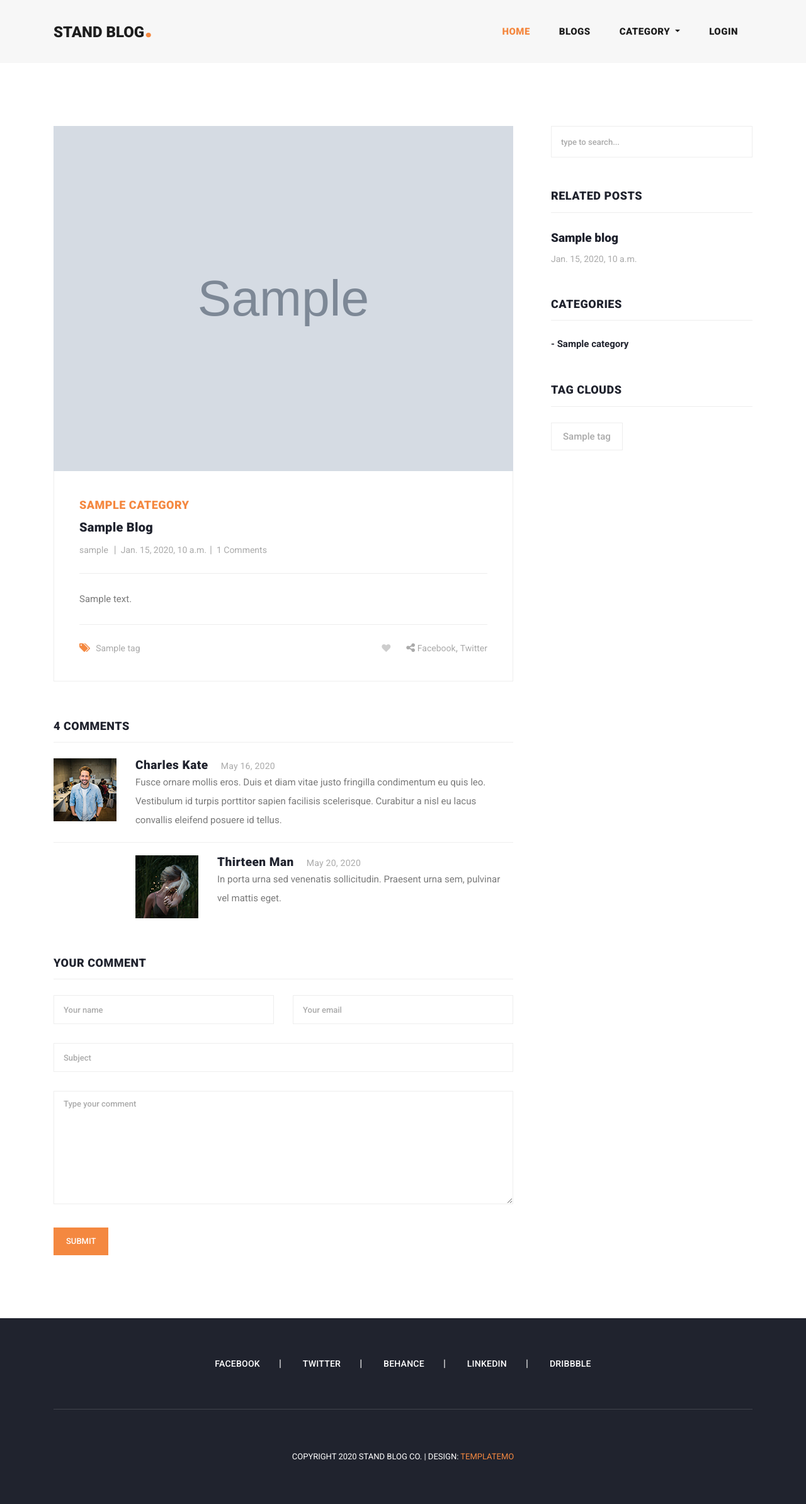
After one commit to sammanomar/blogg, a Django app: template templates/blog_details.html in a window 1280 px wide. The commit adds this page. Shown: the whole page at 63% size. Run offline with Django 3.2, Linux system fonts and the light colour scheme; tables that the repository leaves empty hold one stand-in row (values such as "Sample post"); the template is opened without the code that fills it: values that come from a table or form of the project are taken from there, most other values are stand-ins (such as "Sample title", 1, 10 or a date in 2020); grey boxes marked "Sample" are stand-in pictures; data that the repository does not hold is empty; some libraries are stand-ins or nearby versions.

Commit message:
add blogs details template

```diff
--- a/blog/urls.py
+++ b/blog/urls.py
@@ -7,4 +7,5 @@ urlpatterns = [
     path('blogs/', blogs, name='blogs'),
     path('category_blogs/<str:slug>/', category_blogs, name='category_blogs'),
     path('tag_blogs/<str:slug>/', tag_blogs, name='tag_blogs'),
+    path('blog/<str:slug>/', blog_details, name='blog_details'),
 ]
--- a/templates/base.html
+++ b/templates/base.html
@@ -22,6 +22,7 @@
     <link rel="stylesheet" href="{% static 'css/fontawesome.css' %}">
     <link rel="stylesheet" href="{% static 'css/templatemo-stand-blog.css' %}">
     <link rel="stylesheet" href="{% static 'css/owl.css' %}">
+    <link rel="stylesheet" href="{% static 'css/main.css' %}">
 </head>
 
 <body>
--- a/templates/blog_card.html
+++ b/templates/blog_card.html
@@ -6,7 +6,7 @@
         </div>
         <div class="down-content">
             <span>{{blog.category.title}}</span>
-            <a href="#">
+            <a href="{% url 'blog_details' blog.slug %}">
                 <h4>{{blog.title}}</h4>
             </a>
             <ul class="post-info">
--- /dev/null
+++ b/templates/blog_details.html
@@ -0,0 +1,203 @@
+{% extends 'base.html' %}
+{% load static %}
+{% block title %} {% endblock title %}
+
+{% block content %}
+
+<section class="blog-posts grid-system">
+    <div class="container">
+        <div class="row">
+            <div class="col-lg-8">
+                <div class="all-blog-posts">
+                    <div class="row">
+                        <div class="col-lg-12">
+                            <div class="blog-post">
+                                <div class="blog-thumb">
+                                    <img src="{{blog.banner.url}}" alt="">
+                                </div>
+                                <div class="down-content">
+                                    <span>{{blog.category.title}}</span>
+                                    <a href="javascript:void(0);">
+                                        <h4>{{blog.title}}</h4>
+                                    </a>
+                                    <ul class="post-info">
+                                        <li><a href="#">{{blog.user.username}}</a>
+                                        </li>
+                                        <li><a href="javascript:void(0);">{{blog.created_date}}</a></li>
+                                        <li><a href="javascript:void(0);">{{blog.blog_comments.all.count}}
+                                                Comments</a></li>
+                                    </ul>
+                                    <p>{{blog.description|safe}}</p>
+                                    <div class="post-options">
+                                        <div class="row">
+                                            <div class="col-6">
+                                                <ul class="post-tags">
+                                                    <li><i class="fa fa-tags"></i></li>
+                                                    {% if blog.tags.all.count > 0 %}
+                                                    {% for tag in blog.tags.all %}
+                                                    <li><a href="{% url 'tag_blogs' tag.slug %}">{{tag.title}}</a></li>
+                                                    {% endfor %}
+                                                    {% else %}
+                                                    None
+                                                    {% endif %}
+                                                </ul>
+                                            </div>
+                                            <div class="col-6">
+                                                <ul class="post-share">
+                                                    <li class="pl-3 pr-3"><a href="#"><i
+                                                                class="fa fa-heart empty-heart"></i></a>
+                                                    </li>
+                                                    <li><i class="fa fa-share-alt"></i></li>
+                                                    <li><a href="#">Facebook</a>,</li>
+                                                    <li><a href="#"> Twitter</a></li>
+                                                </ul>
+                                            </div>
+                                        </div>
+                                    </div>
+                                </div>
+                            </div>
+                        </div>
+                        <div class="col-lg-12">
+                            <div class="sidebar-item comments">
+                                <div class="sidebar-heading">
+                                    <h2>4 comments</h2>
+                                </div>
+                                <div class="content">
+                                    <ul>
+                                        <li>
+                                            <div class="author-thumb">
+                                                <img src="{% static 'images/comment-author-01.jpg' %}" alt="">
+                                            </div>
+                                            <div class="right-content">
+                                                <h4>Charles Kate<span>May 16, 2020</span></h4>
+                                                <p>Fusce ornare mollis eros. Duis et diam vitae justo fringilla
+                                                    condimentum eu quis leo. Vestibulum id turpis porttitor sapien
+                                                    facilisis scelerisque. Curabitur a nisl eu lacus convallis eleifend
+                                                    posuere id tellus.</p>
+                                            </div>
+                                        </li>
+                                        <li class="replied">
+                                            <div class="author-thumb">
+                                                <img src="{% static 'images/comment-author-02.jpg' %}" alt="">
+                                            </div>
+                                            <div class="right-content">
+                                                <h4>Thirteen Man<span>May 20, 2020</span></h4>
+                                                <p>In porta urna sed venenatis sollicitudin. Praesent urna sem, pulvinar
+                                                    vel mattis eget.</p>
+                                            </div>
+                                        </li>
+                                    </ul>
+                                </div>
+                            </div>
+                        </div>
+                        <div class="col-lg-12">
+                            <div class="sidebar-item submit-comment">
+                                <div class="sidebar-heading">
+                                    <h2>Your comment</h2>
+                                </div>
+                                <div class="content">
+                                    <form id="comment" action="#" method="post">
+                                        <div class="row">
+                                            <div class="col-md-6 col-sm-12">
+                                                <fieldset>
+                                                    <input name="name" type="text" id="name" placeholder="Your name"
+                                                        required="">
+                                                </fieldset>
+                                            </div>
+                                            <div class="col-md-6 col-sm-12">
+                                                <fieldset>
+                                                    <input name="email" type="text" id="email" placeholder="Your email"
+                                                        required="">
+                                                </fieldset>
+                                            </div>
+                                            <div class="col-md-12 col-sm-12">
+                                                <fieldset>
+                                                    <input name="subject" type="text" id="subject"
+                                                        placeholder="Subject">
+                                                </fieldset>
+                                            </div>
+                                            <div class="col-lg-12">
+                                                <fieldset>
+                                                    <textarea name="message" rows="6" id="message"
+                                                        placeholder="Type your comment" required=""></textarea>
+                                                </fieldset>
+                                            </div>
+                                            <div class="col-lg-12">
+                                                <fieldset>
+                                                    <button type="submit" id="form-submit"
+                                                        class="main-button">Submit</button>
+                                                </fieldset>
+                                            </div>
+                                        </div>
+                                    </form>
+                                </div>
+                            </div>
+                        </div>
+                    </div>
+                </div>
+            </div>
+            <div class="col-lg-4">
+                <div class="sidebar">
+                    <div class="row">
+                        <div class="col-lg-12">
+                            <div class="sidebar-item search">
+                                <form id="search_form" name="gs" method="GET" action="#">
+                                    <input type="text" name="q" class="searchText" placeholder="type to search..."
+                                        autocomplete="on">
+                                </form>
+                            </div>
+                        </div>
+                        <div class="col-lg-12">
+                            <div class="sidebar-item recent-posts">
+                                <div class="sidebar-heading">
+                                    <h2>Related Posts</h2>
+                                </div>
+                                <div class="content">
+                                    <ul>
+                                        {% for blog in related_blogs %}
+                                        <li><a href="{% url 'blog_details' blog.slug %}">
+                                                <h5>{{blog.title}}</h5>
+                                                <span>{{blog.created_date}}</span>
+                                            </a></li>
+                                        {% endfor %}
+                                    </ul>
+                                </div>
+                            </div>
+                        </div>
+                        <div class="col-lg-12">
+                            <div class="sidebar-item categories">
+                                <div class="sidebar-heading">
+                                    <h2>Categories</h2>
+                                </div>
+                                <div class="content">
+                                    <ul>
+                                        {% for category in categories %}
+                                        <li><a href="{% url 'category_blogs' category.slug %}">- {{category.title}}</a>
+                                        </li>
+                                        {% endfor %}
+                                    </ul>
+                                </div>
+                            </div>
+                        </div>
+                        <div class="col-lg-12">
+                            <div class="sidebar-item tags">
+                                <div class="sidebar-heading">
+                                    <h2>Tag Clouds</h2>
+                                </div>
+                                <div class="content">
+                                    <ul>
+                                        {% for tag in tags %}
+                                        <li><a href="{% url 'tag_blogs' tag.slug %}">{{tag.title}}</a></li>
+                                        {% endfor %}
+
+                                    </ul>
+                                </div>
+                            </div>
+                        </div>
+                    </div>
+                </div>
+            </div>
+        </div>
+    </div>
+</section>
+{% endblock content %}
```
Also changed, not shown: blog/views.py (+14 -0 lines), templates/common.html (added, +10 -0 lines), templates/post-details.html (+66 -45 lines).
